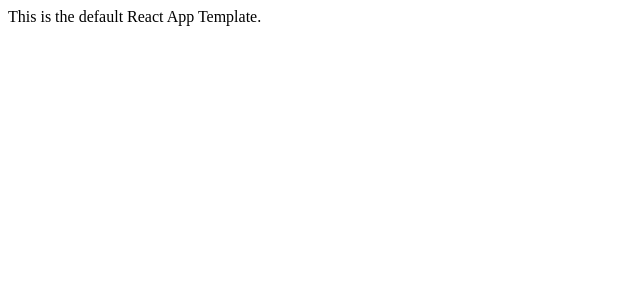
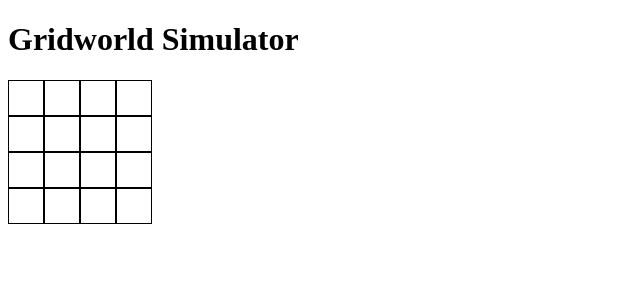
Before and after one commit to star-ai/gridworld-sim, a React app: page / in a window 1280 px wide. Shown: the top 300 px of the page, without its empty margins (0-640 px from the left). Built offline with nearby package versions, Linux system fonts and the light colour scheme.

Commit message:
Implemented simple grid

```diff
--- a/package.json
+++ b/package.json
@@ -19,12 +19,14 @@
     "babel-loader": "^7.1.4",
     "babel-preset-env": "^1.6.1",
     "babel-preset-react": "^6.24.1",
+    "css-loader": "^0.28.11",
     "eslint-config-airbnb": "^16.1.0",
     "eslint-plugin-import": "^2.11.0",
     "eslint-plugin-jsx-a11y": "^6.0.3",
     "eslint-plugin-react": "^7.7.0",
     "html-webpack-plugin": "^3.2.0",
     "react-hot-loader": "^4.1.2",
+    "style-loader": "^0.21.0",
     "webpack": "^4.6.0",
     "webpack-cli": "^2.0.15",
     "webpack-dev-server": "^3.1.3"
--- /dev/null
+++ b/src/app.css
@@ -0,0 +1,14 @@
+.cell {
+  background: white;
+  border: 1px solid black;
+  float: left;
+  line-height: 34px;
+  height: 34px;
+  width: 34px;
+}
+
+.row:after {
+  clear: both;
+  content: "";
+  display: table;
+}
--- a/src/app.jsx
+++ b/src/app.jsx
@@ -1,10 +1,16 @@
 import React from 'react';
 
+import './app.css';
+import Board from './components/board';
+
 function render() {
-  const title = 'This is the default React App Template.';
-  console.log('Rendering');
+  const title = 'Gridworld Simulator';
+
   return (
-    <div>{title}</div>
+    <div>
+      <h1>{title}</h1>
+      <Board />
+    </div>
   );
 }
 
--- /dev/null
+++ b/src/components/board.jsx
@@ -0,0 +1,20 @@
+import React from 'react';
+
+import Cell from './cell';
+
+function render() {
+  const rowsNumber = 4;
+  const columnsNumber = 4;
+
+  const rows = [];
+  for (let i = 0; i < rowsNumber; i++) {
+    const cols = [];
+    for (let j = 0; j < columnsNumber; j++) {
+      cols.push(<Cell />);
+    }
+    rows.push(<div className="row">{cols}</div>);
+  }
+  return <div className="board">{rows}</div>;
+}
+
+export default render;
--- /dev/null
+++ b/src/components/cell.jsx
@@ -0,0 +1,7 @@
+import React from 'react';
+
+function render() {
+  return <div className="cell" />;
+}
+
+export default render;
--- a/webpack.config.js
+++ b/webpack.config.js
@@ -16,6 +16,13 @@
           path.join(__dirname, 'node_modules'),
         ],
         use: ['babel-loader'],
+      },
+      {
+        test: /\.css$/,
+        use: [
+          'style-loader',
+          'css-loader',
+        ],
       },
     ],
   },
```
Also changed, not shown: .eslintrc.json, 2 other files (tests, documents, lock files or other folders).
